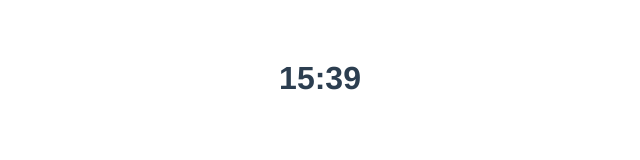
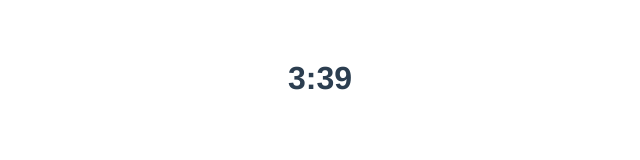
Before and after one commit to bobready0812/vue, a Vue app: page / in a window 1280 px wide. Shown: the top 160 px of the page, without its empty margins (320-960 px from the left). Built offline with nearby package versions, Linux system fonts and the light colour scheme.

Commit message:
20210910

```diff
--- a/src/App.vue
+++ b/src/App.vue
@@ -23,7 +23,12 @@ export default {
 
     getClock() {
       const date = new Date();
-        this.hours = date.getHours();
+
+        if(date.getHours() > 13) {
+          this.hours = date.getHours()- 12;
+        } else {
+          this.hours = date.getHours();
+        }
         this.minutes = this.PadStartMinutes(date.getMinutes());
     },
     setTime () {
```
